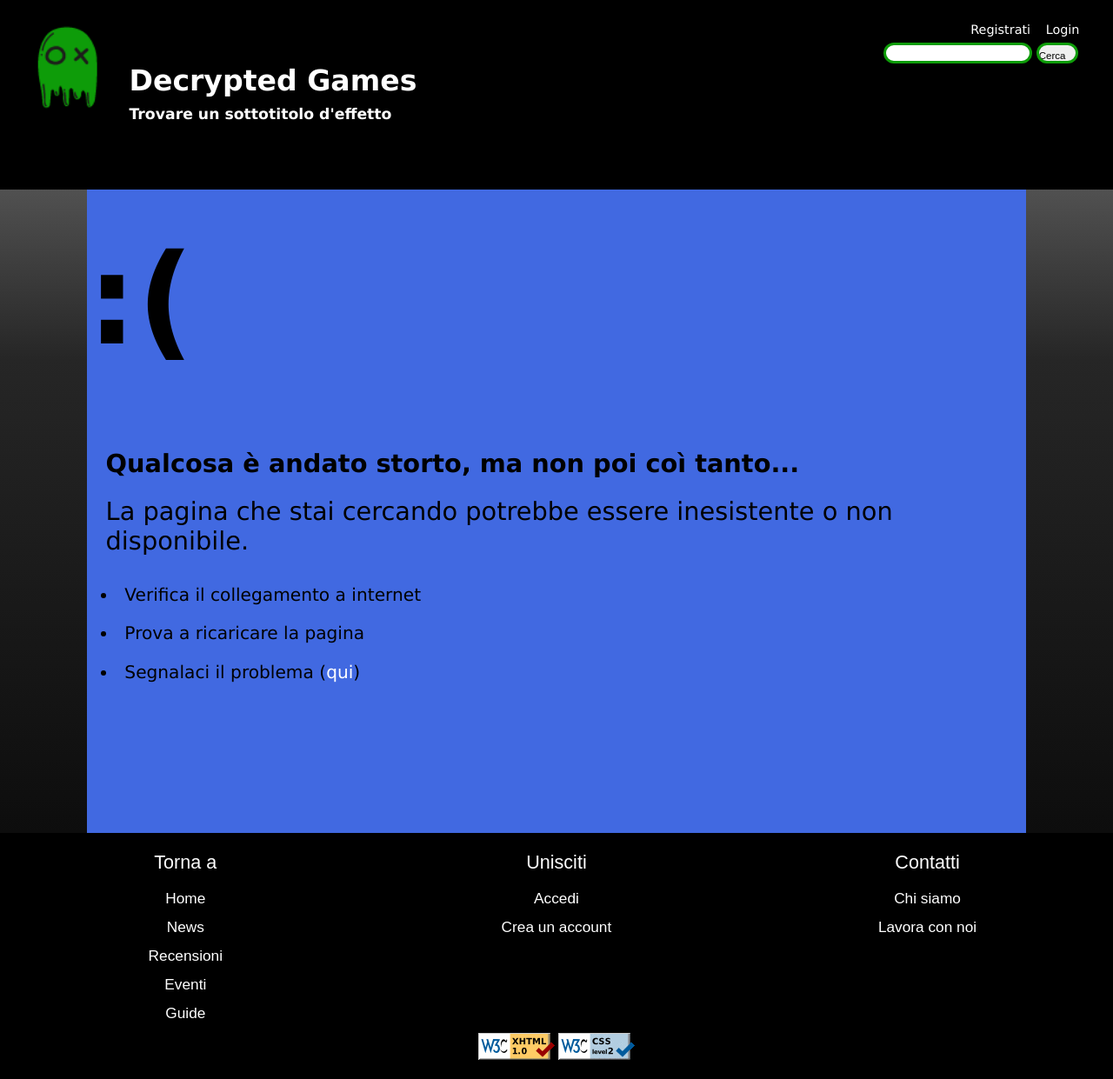
After one commit to Meneghin98/TecWeb, a PHP site: page /html/User/404.html in a window 1280 px wide. The commit adds this page. Shown: the whole page at 87% size. Run offline with PHP 8.4, Linux system fonts and the light colour scheme.

Commit message:
ultime aggiunte

```diff
--- /dev/null
+++ b/css/404.css
@@ -0,0 +1,28 @@
+#displayMessage {
+    background-color: royalblue;
+}
+
+#displayMessage h1 {
+    font-size: 10em;
+    font-family: Verdana, Helvetica, sans-serif;	/* Aggiustare il font per tutti i browser */
+    padding: 4% 0 7% 0;
+}
+
+#displayMessage h2, p {
+    font-size: 2em;
+    padding: 1% 2% 1% 2%;
+}
+
+#helpError {
+    background-color: royalblue;
+}
+
+#helpError ul {
+    list-style-position: inside;
+    padding: 1% 1.3% 15% 1.5%;
+    font-size: 1.4em;
+}
+
+#helpError li {
+    padding: 1% 0 1% 0;
+}
--- a/css/comune.css
+++ b/css/comune.css
@@ -12,7 +12,6 @@
 body {
     font-family: Verdana, Helvetica, sans-serif;
     font-size: 0.9em;
-    max-width: 1920px;
     height: 100%;
     background-color: #262626;
     background-image: linear-gradient(grey, #262626, #131313, black);
@@ -39,9 +38,8 @@ body {
 /* --------------------------- */
 
 #header2 {
-    width: 100%;
     color: white;
-    padding: 4px 4px 30px 4px;
+    padding: 2% 2% 6% 2%;
     background-color: black;
 }
 
@@ -60,14 +58,18 @@ body {
 
 #siteLogo {
     float: left;
-    padding: 3px 4px 3px 3px;
+    padding: 2px 2px 2px 2px;
     width: 8%
+}
+
+#printLogo {
+    display: none;
 }
 
 #siteTitle {
     text-align: left;
     width: 60%;
-    margin-left: 10%;
+    padding-left: 10%;
 }
 
 #headerUtility {
@@ -112,13 +114,11 @@ body {
     background-color: #262626;
 }
 
-=======
     background-image: linear-gradient(grey, #262626, #131313, black);
     background-position: center;
     background-repeat: no-repeat;
 }
 
->>>>>>> 648080cc3639aef8c506501c171bf1a518d91791
 .header {
     position: relative;
     width: 100%;
@@ -234,9 +234,9 @@ body {
 
 
 #content {
-    margin: 0 auto;
-    max-width: 1140px;
+    margin: auto;
     background-color: white;
+    max-width: 1080px;
 }
 
 
@@ -374,7 +374,7 @@ body {
 .articleList li img {
     float: left;
     width: 20%;
-    margin-right: 1em;
+    padding-right: 1em;
 }
 
 .articleList li a:link {
--- a/css/footer.css
+++ b/css/footer.css
@@ -1,9 +1,8 @@
 #footer {
     text-align: center;
-    width: 100%;
     background-color: black;
     bottom: 0;
-    padding: 1em 1em 1em 1em;
+    padding: 1em 0 1em 0;
 }
 
 #footer li {
@@ -13,7 +12,7 @@
 
 .footerInline {
     float: left;
-    width: 33.33%
+    width: 33.33%;
 }
 
 #footer {
--- a/html/Structure/index.html
+++ b/html/Structure/index.html
@@ -6,6 +6,7 @@
     <title xml:lang="en">Decrypted Games</title>
     <meta name='keywords' content='azione, console, news, gaming, eventi, cosplay' />
     <meta name="title" content="Sito interattivo sul gaming" />
+    <link rel="stylesheets" href="../../css/print.css" type="text/css" media="print">
     <link rel="stylesheet" href="../../css/comune.css" />
     <link rel="stylesheet" href="../../css/index.css" />
     <link rel="stylesheet" href="../../css/footer.css" type="text/css"/>
@@ -45,6 +46,7 @@
     <div id="header2">
         <a href="">
             <img id="siteLogo" src="../../images/icons/fantasmino-logo75x75.png" alt="Decrypted Games Logo" />
+            <img id="printLogo" src="" />
         </a>
         <div id="headerContent">
 
--- /dev/null
+++ b/html/User/404.html
@@ -0,0 +1,115 @@
+<!DOCTYPE html PUBLIC "-//W3C//DTD XHTML 1.0 Strict//EN" "http://www.w3.org/TR/xhtml1/DTD/xhtml1-strict.dtd">
+<html xmlns="http://www.w3.org/1999/xhtml" xml:lang="it" lang="it">
+
+<head>
+    <meta http-equiv="Content-Type" content="text/html; charset=utf-8" />
+    <title xml:lang="en">Games Decrypted</title>
+    <meta name='keywords' content='azione, console, news, gaming, eventi, cosplay' />
+    <meta name="title" content="Sito interattivo sul gaming" />
+    <link rel="stylesheet" href="../../css/comune.css" />
+    <link rel="stylesheet" href="../../css/footer.css" />
+    <link rel="stylesheet" href="../../css/404.css" />
+    <link rel="apple-touch-icon" href="../../images/icons/favicon/apple-touch-icon.png" />
+    <link rel="icon" type="image/png" href="../../images/icons/favicon/favicon-32x32.png" />
+    <link rel="icon" type="image/png" href="../../images/icons/favicon/favicon-16x16.png" />
+    <link rel="manifest" href="../../images/icons/favicon/site.webmanifest" />
+    <link rel="mask-icon" href="../../images/icons/favicon/safari-pinned-tab.svg" />
+    <meta name="msapplication-TileColor" content="#da532c" />
+    <meta name="theme-color" content="#ffffff" />
+</head>
+
+<body>
+
+<div id="header2">
+    <a href="">
+        <img id="siteLogo" src="../../images/icons/fantasmino-logo75x75.png" alt="Decrypted Games Logo" />
+    </a>
+    <div id="headerContent">
+
+        <div id="headerUtility">
+                <span id="accessUtilities">
+                    <a id="signIn" title="Registrati" href="../User/registrazione.html">Registrati</a>
+                    <a id="login" title="Login" href="../User/login.html" xml:lang="en">Login</a>
+                </span>
+
+            <form id="searchUtility" action="http://www.google.com/search">
+                <fieldset>
+                    <input type="text" title="search"/>
+                    <input type="submit" value="Cerca" />
+                </fieldset>
+            </form>
+
+            <div class="screenReaderHelper">
+                <a href="#content">Vai al contenuto</a>
+            </div>
+        </div>
+
+        <div id="siteTitle">
+            <h1>
+                <span xml:lang="en">Decrypted Games</span>
+            </h1>
+            <h2>Trovare un sottotitolo d'effetto</h2>
+        </div>
+    </div>
+</div>
+
+<div id="content">
+
+    <div id="displayMessage">
+        <h1>:(</h1>
+        <h2>Qualcosa è andato storto, ma non poi coì tanto...</h2>
+        <p>La pagina che stai cercando potrebbe essere inesistente o non disponibile.</p>
+    </div>
+
+    <div id="helpError">
+        <ul>
+            <li>Verifica il collegamento a internet</li>
+            <li>Prova a ricaricare la pagina</li>
+            <li>Segnalaci il problema (<a href="">qui</a>)</li>
+        </ul>
+
+        <ul class="screenReaderHelper">
+            <li>Torna in <a href="#headerUtility">alto</a></li>
+            <li><a href="#searchUtility">Cerca su <span xml:lang="en">Google</span></a></li>
+        </ul>
+    </div>
+
+</div>
+
+<div id="footer">
+    <div class="footerInline">
+        <p>Torna a</p>
+        <ul>
+            <li><a href ="" xml:lang="en">Home</a></li>
+            <li><a href ="" xml:lang="en">News</a></li>
+            <li><a href ="">Recensioni</a></li>
+            <li><a href ="">Eventi</a></li>
+            <li><a href ="">Guide</a></li>
+        </ul>
+    </div>
+
+    <div class="footerInline">
+        <p>Unisciti</p>
+        <ul>
+            <li><a href ="" xml:lang="en">Accedi</a></li>
+            <li><a href ="">Crea un account</a></li>
+        </ul>
+    </div>
+
+    <div class="footerInline">
+        <p>Contatti</p>
+        <ul>
+            <li><a href ="">Chi siamo</a></li>
+            <li><a href ="">Lavora con noi</a></li>
+        </ul>
+    </div>
+
+    <div id="imgsFooter">
+        <img id="validXhtml" src="../../images/footer/valid-xhtml10.png" alt="Valid XHTML 1.0 Strict" height="31" width="88" />
+        <img id="validCss" src="../../images/footer/valid-css2.png" alt="Valid CSS 2" height="31" width="88" />
+    </div>
+</div>
+
+</body>
+
+</html>
```
Also changed, not shown: css/print.css (added, +75 -0 lines).
